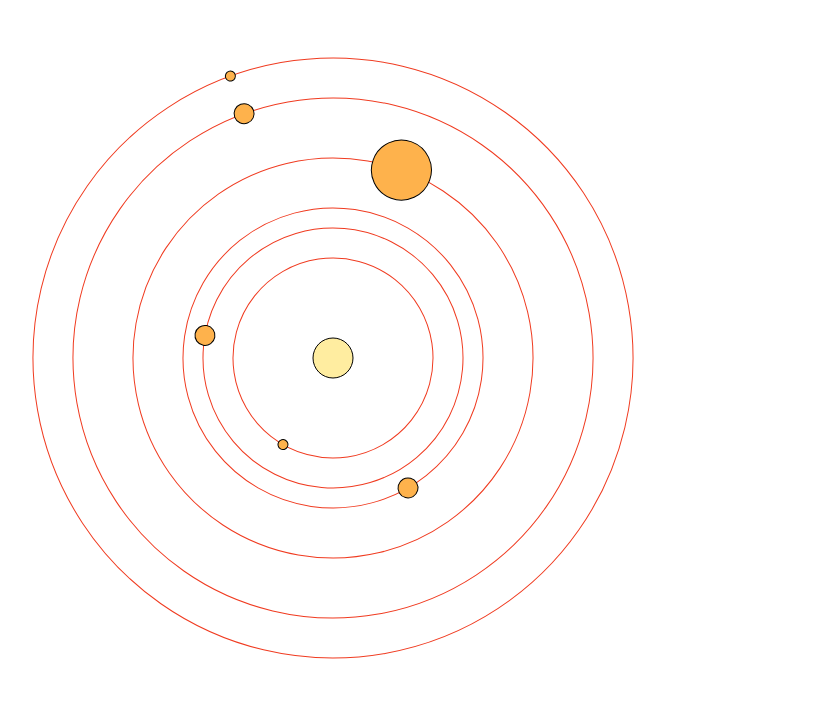
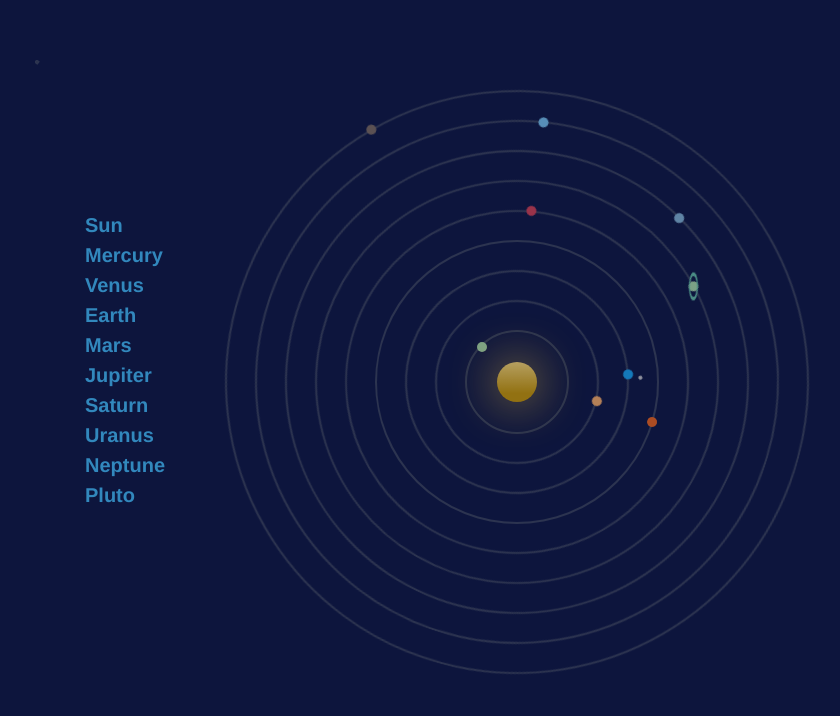
Before and after one commit to auremoser/planets, a plain HTML site: page index.html in a window 1280 px wide. Shown: the whole page, without its empty margins (125-965 px from the left). Drawn offline with nearby package versions, Linux system fonts and the light colour scheme; a script that the page names is missing.

Commit message:
update planet playtest

```diff
--- /dev/null
+++ b/D3/index.html
@@ -0,0 +1,76 @@
+<!DOCTYPE html>
+<html>
+  <head>
+    <meta charset="utf-8" />
+    <script src="http://d3js.org/d3.v3.min.js"></script>
+    <style>
+      .orbit {
+        stroke : #f03b20;
+        fill : none;
+      }
+      .planet {
+        stroke : #000000;
+        fill : #feb24c;
+      }
+      .sun {
+        stroke : #000000;
+        fill : #ffeda0;
+      }
+    </style>
+  </head>
+  <body>
+    <div id="planets"></div>
+    <script type="text/javascript">
+      var w = 900, h = 700;
+      var t0 = Date.now();
+
+      var planets = [
+        { R: 300, r:  5, speed: 5, phi0: 90},
+        { R: 150, r: 10, speed: 2, phi0: 70},
+        { R: 200, r: 30, speed: 1, phi0: 30},
+        { R: 130, r: 10, speed: 3, phi0: 20},
+        { R: 260, r: 10, speed: 1, phi0: 10},
+        { R: 100, r: 5, speed: 4, phi0: 50}
+      ];
+
+      var svg = d3.select("#planets")
+      .insert("svg")
+        .attr("width", w)
+        .attr("height", h);
+
+      svg.append("circle")
+      .attr("r", 20)
+      .attr("cx", w/2)
+      .attr("cy", h/2)
+      .attr("class", "sun")
+
+      var container = svg.append("g")
+        .attr("transform", "translate(" + w/2 + "," + h/2 + ")")
+
+      container.selectAll("g.planet").data(planets)
+      .enter()
+      .append("g")
+      .attr("class", "planet").each(function(d, i) {
+
+          d3.select(this)
+          .append("circle")
+          .attr("class", "orbit")
+          .attr("r", d.R);
+
+          d3.select(this)
+          .append("circle")
+          .attr("r", d.r)
+          .attr("cx",d.R)
+          .attr("cy", 0)
+          .attr("class", "planet");
+        });
+
+      d3.timer(function() {
+        var delta = (Date.now() - t0);
+        svg.selectAll(".planet")
+        .attr("transform", function(d) {
+          return "rotate(" + d.phi0 + delta * d.speed/200 + ")";
+        });
+      });
+    </script>
+</body>
--- a/index.html
+++ b/index.html
@@ -1,76 +1,55 @@
+
 <!DOCTYPE html>
-<html>
+<html lang="en">
+<!--Solar System adapted from Alex Giron's base code tutorial on css3 transitions-->
   <head>
-    <meta charset="utf-8" />
-    <script src="http://d3js.org/d3.v3.min.js"></script>
-    <style>
-      .orbit {
-        stroke : #f03b20;
-        fill : none;
-      }
-      .planet {
-        stroke : #000000;
-        fill : #feb24c;
-      }
-      .sun {
-        stroke : #000000;
-        fill : #ffeda0;
-      }
-    </style>
+    <title>PLANETS</title>
+    <meta http-equiv="content-type" content="text/html; charset=utf-8"/>
+    <link rel="stylesheet" type="text/css" media="screen,projection" href="styles.css" />
+
+
+        <script src="http://www.google.com/jsapi"></script>
+        <script>
+          // jQuery
+          google.load("jquery", "1");
+        </script>
+        <script type="text/javascript" charset="utf-8">
+          $(function(){
+            $('ul#planets h2').hover(function(){
+              $('ul.solarsystem li.' + $(this).attr('id') ).toggleClass('active');
+            })
+          });
+        </script>
   </head>
   <body>
-    <div id="planets"></div>
-    <script type="text/javascript">
-      var w = 900, h = 700;
-      var t0 = Date.now();
-
-      var planets = [
-        { R: 300, r:  5, speed: 5, phi0: 90},
-        { R: 150, r: 10, speed: 2, phi0: 70},
-        { R: 200, r: 30, speed: 1, phi0: 30},
-        { R: 130, r: 10, speed: 3, phi0: 20},
-        { R: 260, r: 10, speed: 1, phi0: 10},
-        { R: 100, r: 5, speed: 4, phi0: 50}
-      ];
-
-      var svg = d3.select("#planets")
-      .insert("svg")
-        .attr("width", w)
-        .attr("height", h);
-
-      svg.append("circle")
-      .attr("r", 20)
-      .attr("cx", w/2)
-      .attr("cy", h/2)
-      .attr("class", "sun")
-
-      var container = svg.append("g")
-        .attr("transform", "translate(" + w/2 + "," + h/2 + ")")
-
-      container.selectAll("g.planet").data(planets)
-      .enter()
-      .append("g")
-      .attr("class", "planet").each(function(d, i) {
-
-          d3.select(this)
-          .append("circle")
-          .attr("class", "orbit")
-          .attr("r", d.R);
-
-          d3.select(this)
-          .append("circle")
-          .attr("r", d.r)
-          .attr("cx",d.R)
-          .attr("cy", 0)
-          .attr("class", "planet");
-        });
-
-      d3.timer(function() {
-        var delta = (Date.now() - t0);
-        svg.selectAll(".planet")
-        .attr("transform", function(d) {
-          return "rotate(" + d.phi0 + delta * d.speed/200 + ")";
-        });
-      });
-    </script>
-</body>
+  <div class="wrap clearfix">
+    <section class="clearfix">
+      <ul class="solarsystem">
+        <li class="sun"><a href="#sun"><span>Sun</span></a></li>
+        <li class="mercury"><a href="#mercury"><span>Mercury</span></a></li>
+        <li class="venus"><a href="#venus"><span>Venus</span></a></li>
+        <li class="earth"><a href="#earth"><span>Earth<span class="moon"> &amp; Moon</span></span></a></li>
+        <li class="mars"><a href="#mars"><span>Mars</span></a></li>
+        <li class="asteroids_meteorids"><span>Asteroids &amp; Meteorids</span></li>
+        <li class="jupiter"><a href="#jupiter"><span>Jupiter</span></a></li>
+        <li class="saturn"><a href="#saturn"><span>Saturn &amp; <span class="ring">Ring</span></span></a></li>
+        <li class="uranus"><a href="#uranus"><span>Uranus</span></a></li>
+        <li class="neptune"><a href="#neptune"><span>Neptune</span></a></li>
+        <li class="pluto"><a href="#pluto"><span>Pluto</span></a></li>
+      </ul>
+      <ul id="planets">
+          <li><h2 id="sun">Sun</h2></li>
+          <li><h2 id="mercury">Mercury</h2></li>
+          <li><h2 id="venus">Venus</h2></li>
+          <li><h2 id="earth">Earth</h2></li>
+          <li><h2 id="mars">Mars</h2></li>
+          <li><h2 id="jupiter">Jupiter</h2></li>
+          <li><h2 id="saturn">Saturn</h2></li>
+          <li><h2 id="uranus">Uranus</h2></li>
+          <li><h2 id="neptune">Neptune</h2></li>
+          <li><h2 id="pluto">Pluto</h2></li>
+      </ul>
+    </section>
+  </div>
+  </body>
+</html>
--- /dev/null
+++ b/styles.css
@@ -0,0 +1,354 @@
+/* Solar System CSS */
+
+* {
+    margin: 0;
+    padding: 0;
+}
+body {
+    font: 14px/1.5 "Helvetica", Helvetica, Arial, sans-serif;
+    background: #0d153d;
+    color: #252525;
+}
+
+div.wrap {
+    width: 960px;
+    margin: 0 auto;
+    padding: 60px 0;
+}
+section {
+    display: block;
+    position: relative;
+}
+
+/* Solar System Styles */
+ul.solarsystem {
+    position: relative;
+    height: 640px;
+    list-style: none;
+    -webkit-transition: all 0.09s ease-in;
+    -moz-transition: all 0.09s ease-in;
+    -o-transition: all 0.09s ease-in;
+    transition: all 0.09s ease-in;
+    overflow: hidden;
+}
+ul.solarsystem li {
+    text-indent: -9999px;
+    display: block;
+    position: absolute;
+    border: 2px solid #394057;
+    opacity: 0.7;
+}
+ul.solarsystem li span {
+    display: block;
+    position: absolute;
+    width: 10px;
+    height: 10px;
+    -webkit-border-radius: 5px;
+    -moz-border-radius: 5px;
+    border-radius: 5px;
+}
+ul.solarsystem li.active {
+    border-color: #32bdad;
+}
+ul.solarsystem li.active.sun,
+ul.solarsystem li.active span {
+    -webkit-transform: scale(1.3);
+    -moz-transform: scale(1.3);
+    -o-transform: scale(1.3);
+    transform: scale(1.3);
+}
+ul.solarsystem li.active.sun span,
+ul.solarsystem li.active.earth .moon {
+    border: none;
+    -webkit-box-shadow: none;
+    -moz-box-shadow: none;
+    box-shadow: none;
+}
+ul.solarsystem li.sun {
+    width: 40px;
+    height: 40px;
+    -webkit-border-radius: 20px;
+    -moz-border-radius: 20px;
+    border-radius: 20px;
+    background: #fdc116;
+    background-image: -webkit-gradient(
+        linear,
+        left bottom,
+        left top,
+        color-stop(0.22, rgb(204,153,0)),
+        color-stop(1, rgb(255,219,112))
+    );
+    background-image: -moz-linear-gradient(
+        center bottom,
+        rgb(204,153,0) 22%,
+        rgb(255,219,112) 100%
+    );
+    top: 302px;
+    left: 462px;
+    border: none;
+    -webkit-box-shadow: 0 0 50px #fdcc3f;
+    -moz-box-shadow: 0 0 50px #fdcc3f;
+    box-shadow: 0 0 50px #fdcc3f;
+    z-index: 100;
+    -webkit-transition: all 0.2s ease-in;
+    -moz-transition: all 0.2s ease-in;
+    -o-transition: all 0.2s ease-in;
+    transition: all 0.2s ease-in;
+}
+ul.solarsystem li.sun span {
+    width: 60px;
+    height: 60px;
+    -webkit-border-radius: 30px;
+    -moz-border-radius: 30px;
+    border-radius: 30px;
+}
+ul.solarsystem li.mercury {
+    width: 100px;
+    height: 100px;
+    -webkit-border-radius: 52px;
+    -moz-border-radius: 52px;
+    border-radius: 52px;
+    top: 270px;
+    left: 430px;
+    z-index: 99;
+}
+ul.solarsystem li.mercury span {
+    background: #abdda4;
+    top: 10px;
+    left: 10px;
+}
+ul.solarsystem li.venus {
+    width: 160px;
+    height: 160px;
+    -webkit-border-radius: 82px;
+    -moz-border-radius: 82px;
+    border-radius: 82px;
+    top: 240px;
+    left: 400px;
+    z-index: 98;
+}
+ul.solarsystem li.venus span {
+    background: #fdae61;
+    top: 118px;
+    left: 5px;
+}
+ul.solarsystem li.earth {
+    width: 220px;
+    height: 220px;
+    -webkit-border-radius: 112px;
+    -moz-border-radius: 112px;
+    border-radius: 112px;
+    top: 210px;
+    left: 370px;
+    z-index: 97;
+}
+ul.solarsystem li.earth span {
+    background: #17a3ef;
+    top: 56px;
+    left: 5px;
+}
+ul.solarsystem li.earth span.moon {
+    width: 4px;
+    height: 4px;
+    -webkit-border-radius: 2px;
+    -moz-border-radius: 2px;
+    border-radius: 2px;
+    background: #ccc;
+    top: 12px;
+    left: 12px;
+}
+ul.solarsystem li.mars {
+    width: 280px;
+    height: 280px;
+    -webkit-border-radius: 142px;
+    -moz-border-radius: 142px;
+    border-radius: 142px;
+    top: 180px;
+    left: 340px;
+    z-index: 96;
+}
+ul.solarsystem li.mars span {
+    background: #ef6317;
+    top: 0px;
+    left: 175px;
+}
+ul.solarsystem li.jupiter {
+    width: 340px;
+    height: 340px;
+    -webkit-border-radius: 172px;
+    -moz-border-radius: 172px;
+    border-radius: 172px;
+    top: 150px;
+    left: 310px;
+    z-index: 95;
+}
+ul.solarsystem li.jupiter span {
+    background: #d53e4f;
+    top: 67px;
+    left: 24px;
+}
+ul.solarsystem li.saturn {
+    width: 400px;
+    height: 400px;
+    -webkit-border-radius: 202px;
+    -moz-border-radius: 202px;
+    border-radius: 202px;
+    top: 120px;
+    left: 280px;
+    z-index: 94;
+}
+ul.solarsystem li.saturn span {
+    background: #abdda4;
+    top: 24px;
+    left: 300px;
+}
+ul.solarsystem li.saturn span.ring {
+    width: 12px;
+    height: 12px;
+    -webkit-border-radius: 8px;
+    -moz-border-radius: 8px;
+    border-radius: 8px;
+    background: none;
+    border: 2px solid #66c2a5;
+    left: -3px;
+    top: -3px;
+    -webkit-transform: skewY(50deg);
+    -moz-transform: skewY(50deg);
+    -o-transform: skewY(50deg);
+    transform: skewY(50deg);
+}
+ul.solarsystem li.uranus {
+    width: 460px;
+    height: 460px;
+    -webkit-border-radius: 232px;
+    -moz-border-radius: 232px;
+    border-radius: 232px;
+    top: 90px;
+    left: 250px;
+    z-index: 93;
+}
+ul.solarsystem li.uranus span {
+    background: #82b3d1;
+    top: 7px;
+    left: 300px;
+}
+ul.solarsystem li.neptune {
+    width: 520px;
+    height: 520px;
+    -webkit-border-radius: 262px;
+    -moz-border-radius: 262px;
+    border-radius: 262px;
+    top: 60px;
+    left: 220px;
+    z-index: 92;
+}
+ul.solarsystem li.neptune span {
+    background: #77c2ec;
+    top: 0px;
+    left: 200px;
+}
+ul.solarsystem li.pluto {
+    width: 580px;
+    height: 580px;
+    -webkit-border-radius: 292px;
+    -moz-border-radius: 292px;
+    border-radius: 292px;
+    top: 30px;
+    left: 190px;
+    z-index: 91;
+}
+ul.solarsystem li.pluto span {
+    background: #7c6a5c;
+    top: 79px;
+    left: 79px;
+}
+
+ul#planets {
+    position: absolute;
+    top: 150px;
+    left: 50px;
+    list-style: none;
+}
+ul#planets h2 {
+    cursor: pointer;
+    color: #3288bd;
+    -webkit-transition: all 0.15s ease-in;
+    -moz-transition: all 0.15s ease-in;
+    -o-transition: all 0.15s ease-in;
+    transition: all 0.15s ease-in;
+    font-size: 20px;
+    position: relative;
+    z-index: 101;
+    -webkit-transform: scale(1);
+    -moz-transform: scale(1);
+    -o-transform: scale(1);
+    transform: scale(1);
+}
+ul#planets h2:hover {
+   /*color: #aa4200;*/
+   color: #32bdad;
+    -webkit-transform: scale(1.08);
+    -moz-transform: scale(1.08);
+    -o-transform: scale(1.08);
+    transform: scale(1.08);
+}
+ul#planets li p {
+    position: absolute;
+    left: -250px;
+    top: 0;
+    width: 200px;
+    display: inline;
+    opacity: 0;
+    visibility: hidden;
+    font-size: 13px;
+    -webkit-border-radius: 5px;
+    -moz-border-radius: 5px;
+    border-radius: 5px;
+    -webkit-transition: all 0.3s ease-in;
+    -moz-transition: all 0.3s ease-in;
+    -o-transition: all 0.3s ease-in;
+    transition: all 0.3s ease-in;
+    background: #0f132c;
+    padding: 50px;
+    color: #767892;
+    line-height: 1.7;
+    z-index: 100;
+    border: 1px solid #1c203c;
+}
+
+/* CSS3 Animations */
+ul.solarsystem li {
+    -webkit-animation-iteration-count:infinite;
+    -webkit-animation-timing-function:linear;
+    -webkit-animation-name:orbit;
+
+    -moz-animation-iteration-count:infinite;
+    -moz-animation-timing-function:linear;
+    -moz-animation-name:orbit;
+}
+ul.solarsystem li.earth span {
+    -webkit-animation-iteration-count:infinite;
+    -webkit-animation-timing-function:linear;
+    -webkit-animation-name:moon;
+
+    -moz-animation-iteration-count:infinite;
+    -moz-animation-timing-function:linear;
+    -moz-animation-name:moon;
+}
+ul.solarsystem li.mercury {-webkit-animation-duration:5s; -moz-animation-duration:5s;}
+ul.solarsystem li.venus {-webkit-animation-duration:8s; -moz-animation-duration:8s;}
+ul.solarsystem li.earth {-webkit-animation-duration:12s; -moz-animation-duration:12s;}
+ul.solarsystem li.earth span {-webkit-animation-duration:2s; -moz-animation-duration:2s;}
+ul.solarsystem li.mars {-webkit-animation-duration:20s; -moz-animation-duration:20s;}
+ul.solarsystem li.asteroids_meteorids {-webkit-animation-duration:50s; -moz-animation-duration:50s;}
+ul.solarsystem li.jupiter {-webkit-animation-duration:30s; -moz-animation-duration:30s;}
+ul.solarsystem li.saturn {-webkit-animation-duration:60s; -moz-animation-duration:60s;}
+ul.solarsystem li.uranus {-webkit-animation-duration:70s; -moz-animation-duration:70s;}
+ul.solarsystem li.neptune {-webkit-animation-duration:100s; -moz-animation-duration:100s;}
+ul.solarsystem li.pluto {-webkit-animation-duration:120s; -moz-animation-duration:120s;}
+
+@-webkit-keyframes orbit { from { -webkit-transform:rotate(0deg) } to { -webkit-transform:rotate(360deg) } }
+@-webkit-keyframes moon { from { -webkit-transform:rotate(0deg) } to { -webkit-transform:rotate(360deg) } }
+
+@-moz-keyframes orbit { from { -moz-transform:rotate(0deg) } to { -moz-transform:rotate(360deg) } }
+@-moz-keyframes moon { from { -moz-transform:rotate(0deg) } to { -moz-transform:rotate(360deg) } }
```
Also changed, not shown: 1 other file.
